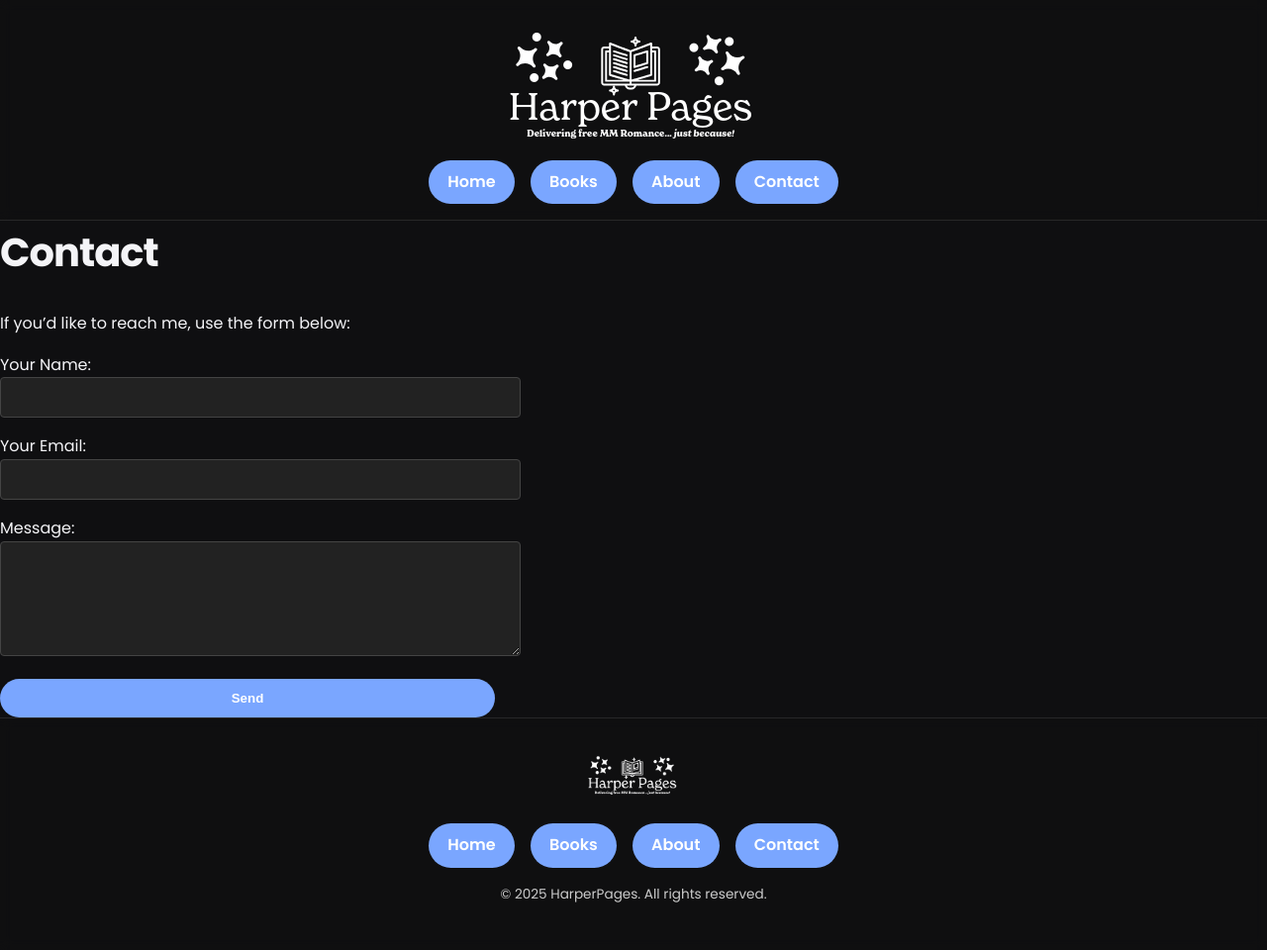
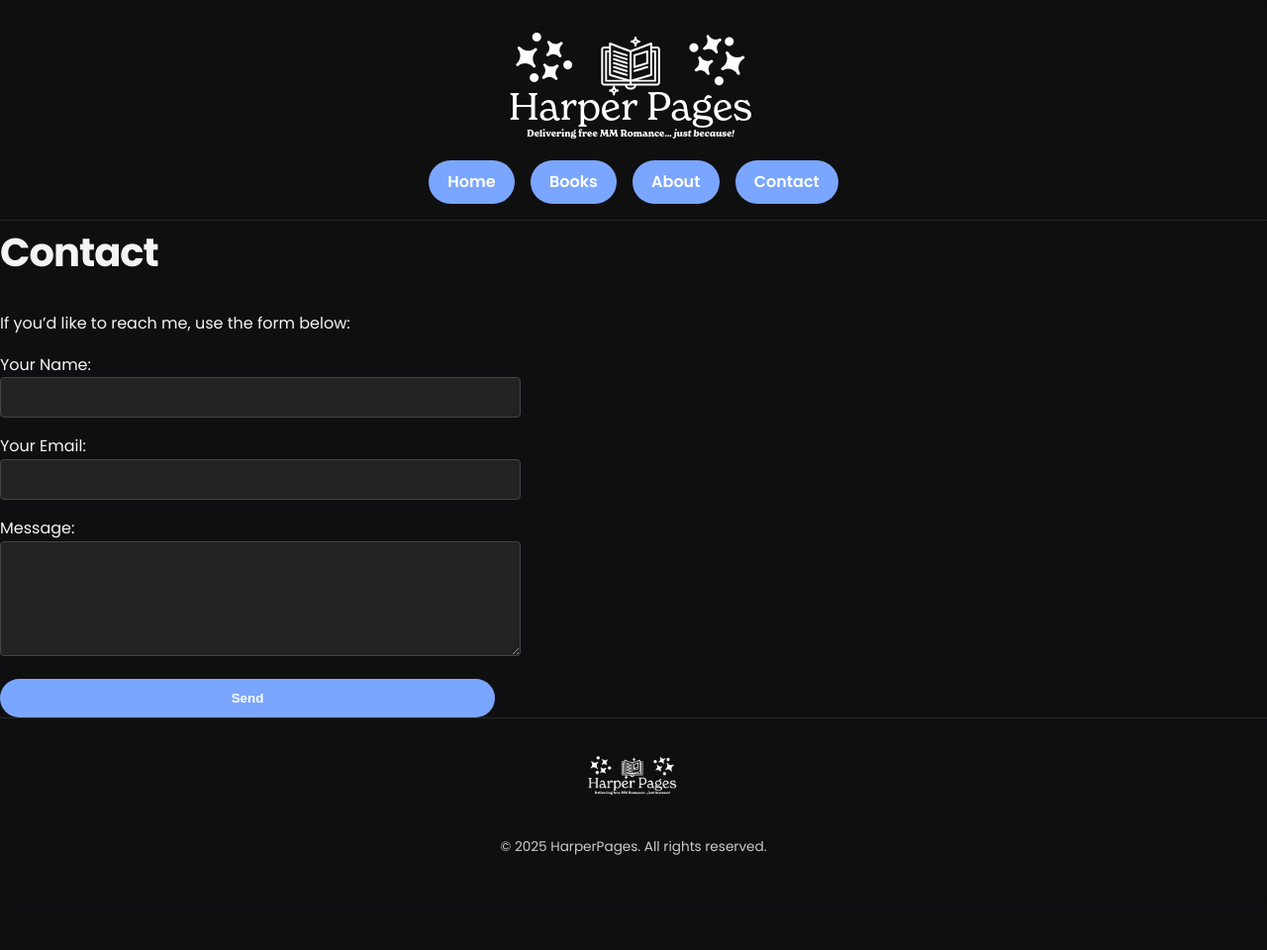
Before and after one commit to jackharperbooks/harperpages, a Jekyll site: the page built from contact.md, in a window 1280 px wide. Shown: the whole page at 99% size. Built offline with Jekyll 4.4.1, drawn with Linux system fonts in a browser that asks for light colours; after the commit the page ends 913 px from its top, so only the background shows below that.

Commit message:
Update footer.html

```diff
--- a/_includes/footer.html
+++ b/_includes/footer.html
@@ -1,12 +1,7 @@
 <footer class="site-footer">
   <div class="footer-content">
     <img src="{{ '/assets/images/logo-placeholder.png' | relative_url }}" alt="HarperPages Logo" class="footer-logo">
-    <nav class="footer-nav">
-      <a class="nav-btn" href="{{ '/' | relative_url }}">Home</a>
-      <a class="nav-btn" href="{{ '/books/' | relative_url }}">Books</a>
-      <a class="nav-btn" href="{{ '/about/' | relative_url }}">About</a>
-      <a class="nav-btn" href="{{ '/contact/' | relative_url }}">Contact</a>
-    </nav>
+    <!-- Removed footer nav -->
     <p class="footer-copy">&copy; {{ site.time | date: '%Y' }} HarperPages. All rights reserved.</p>
   </div>
 </footer>
```
